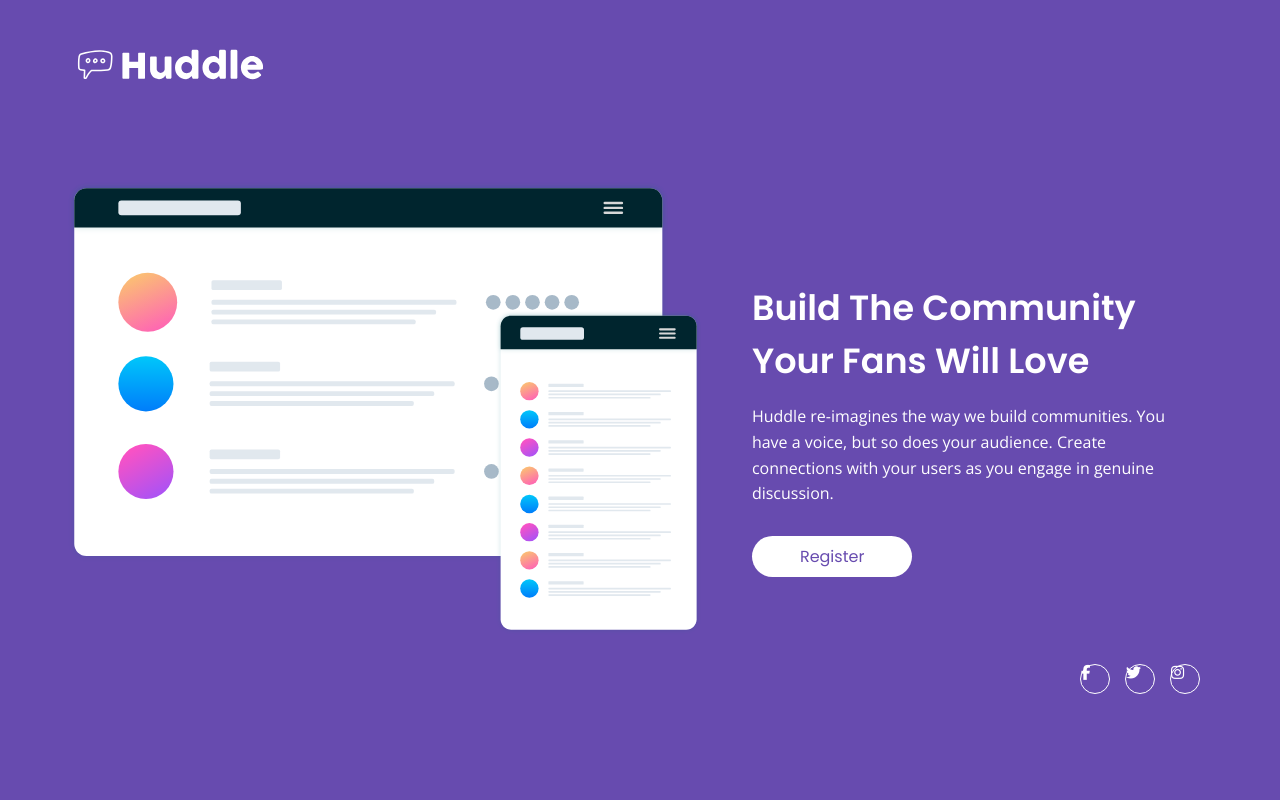
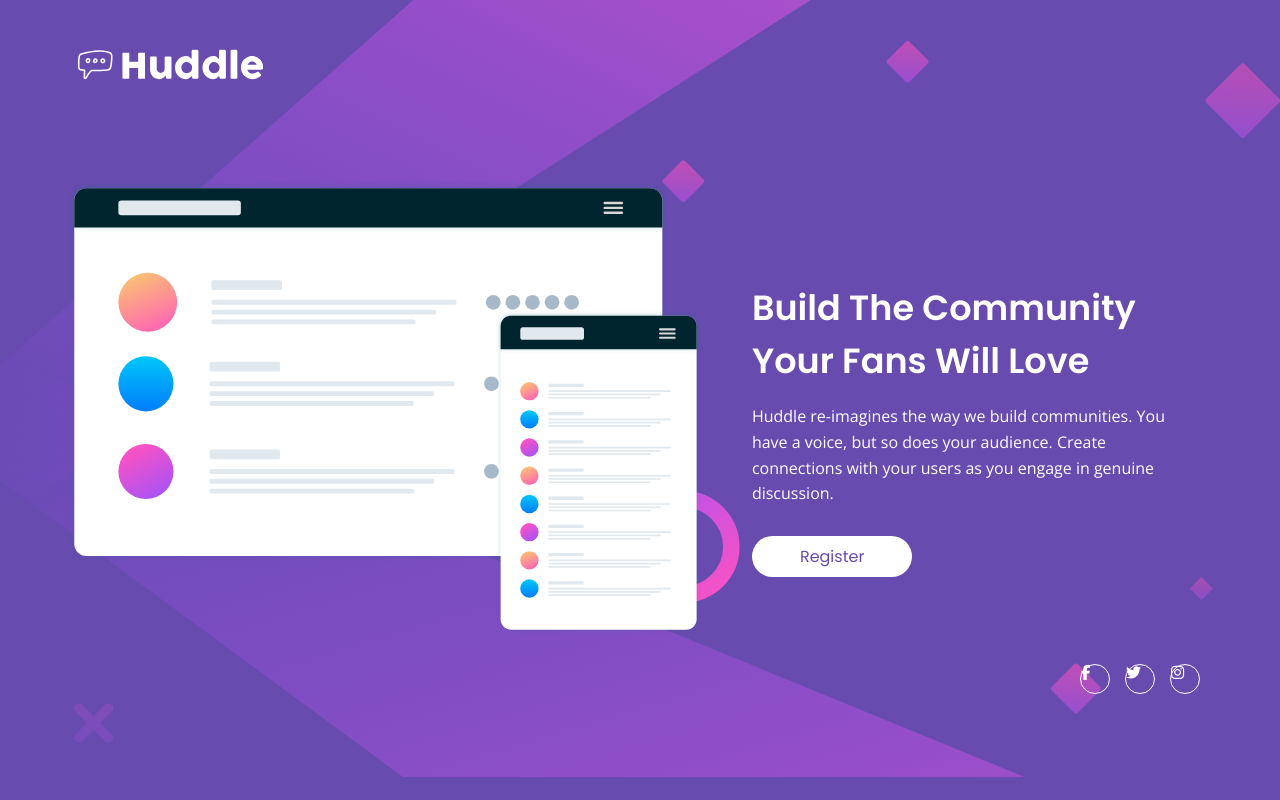
Before and after one commit to DevGirlJS/Huddle-Landing-Page, a plain HTML site: page index.html in a window 1280 px wide. Drawn offline with nearby package versions, Linux system fonts and the light colour scheme.

Commit message:
huddle landing page update

```diff
--- a/styles.css
+++ b/styles.css
@@ -193,7 +193,7 @@ footer {
 
 @media screen and (min-width:1200px){
     body {
-      background-image: url('/=images/bg-desktop.svg');
+      background-image: url('images/bg-desktop.svg');
     }
 
     main{
```
